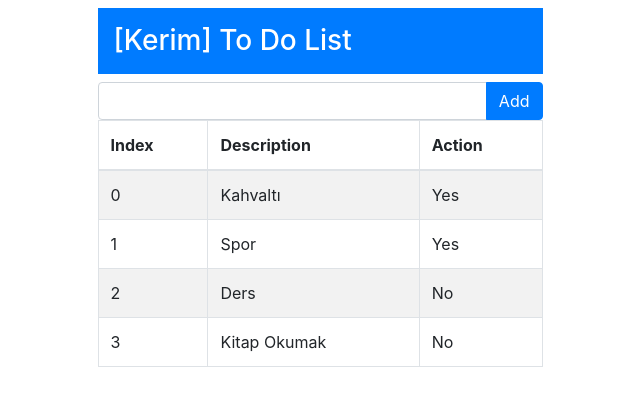
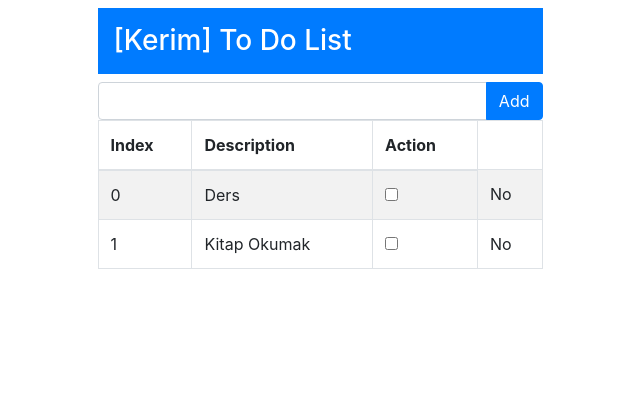
Before and after one commit to AbdulkerimFettahoglu/AngularExercises, an Angular app in the folder 3-Angular7.3.9-Exercises/todoApp/: page / in a window 1280 px wide. Shown: the top 406 px of the page, without its empty margins (320-960 px from the left). Built offline with nearby package versions, Linux system fonts and the light colour scheme.

Commit message:
Checkbox was added to see real time changes. Filter was added to array.

```diff
--- a/3-Angular7.3.9-Exercises/todoApp/src/app/app.component.html
+++ b/3-Angular7.3.9-Exercises/todoApp/src/app/app.component.html
@@ -24,6 +24,7 @@
           <tr *ngFor="let item of getItems();let i=index">
             <td>{{ i }}</td>
             <td>{{ item.description}}</td>
+            <td><input type="checkbox" [(ngModel)]="item.action"></td>
             <td [ngSwitch]="item.action">
               <span *ngSwitchCase="true">Yes</span>
               <span *ngSwitchCase="false">No</span>
--- a/3-Angular7.3.9-Exercises/todoApp/src/app/app.component.ts
+++ b/3-Angular7.3.9-Exercises/todoApp/src/app/app.component.ts
@@ -8,6 +8,15 @@ import { Model, ModelItem } from './Model';
 })
 
 export class AppComponent {
+  /*ngAfterViewInit() {
+    setTimeout(() => {
+      let myItems:ModelItem[] = this.getItems();
+      console.log(myItems[0]);
+      myItems[0].action=false;
+      console.log(myItems[0]);
+    });
+  }*/
+
   model = new Model();
 
   getUser():string {
@@ -15,6 +24,6 @@ export class AppComponent {
   }
 
   getItems():ModelItem[] {
-    return this.model.items;
+    return this.model.items.filter(item => !item.action);
   }
 }
--- a/3-Angular7.3.9-Exercises/todoApp/src/app/app.module.ts
+++ b/3-Angular7.3.9-Exercises/todoApp/src/app/app.module.ts
@@ -1,5 +1,6 @@
 import { BrowserModule } from '@angular/platform-browser';
 import { NgModule } from '@angular/core';
+import { FormsModule } from '@angular/forms';
 
 import { AppComponent } from './app.component';
 
@@ -8,7 +9,8 @@ import { AppComponent } from './app.component';
     AppComponent
   ],
   imports: [
-    BrowserModule
+    BrowserModule,
+    FormsModule
   ],
   providers: [],
   bootstrap: [AppComponent]
```
